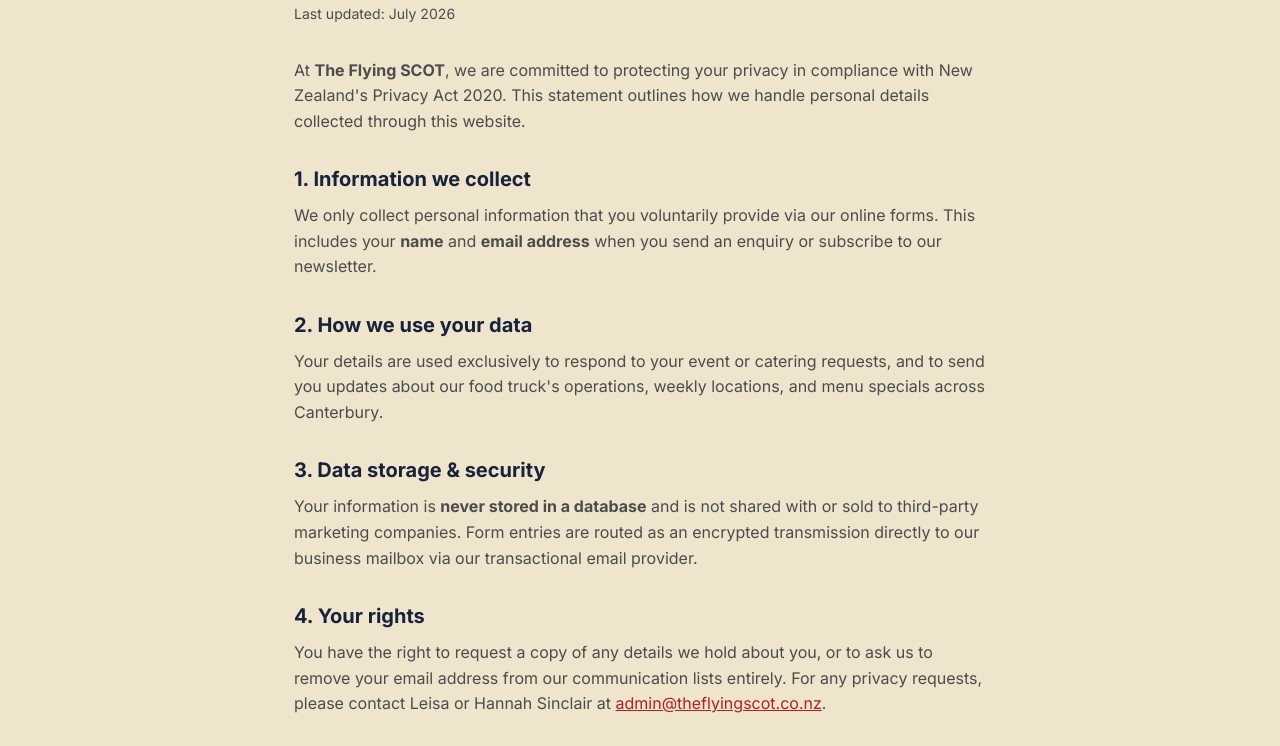
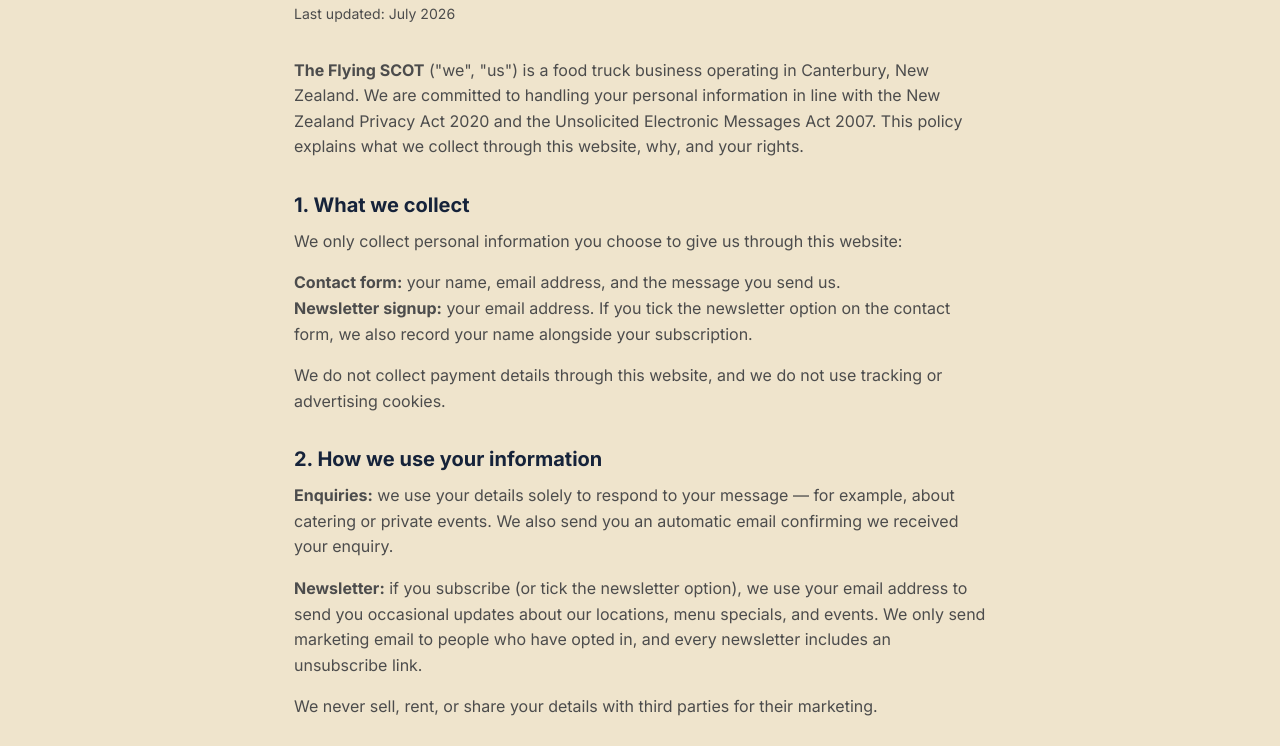
Before and after one commit to allang417/the-flying-scot, a website: page public/privacy.html in a window 1280 px wide. Shown: the part 202-948 px from the top of the page. Drawn offline with Linux system fonts and the light colour scheme.

Commit message:
Privacy policy updated for Resend storage and NZ compliance

```diff
--- a/public/privacy.html
+++ b/public/privacy.html
@@ -26,19 +26,35 @@
   <h1>Privacy Policy</h1>
   <p class="updated">Last updated: July 2026</p>
 
-  <p>At <strong>The Flying SCOT</strong>, we are committed to protecting your privacy in compliance with New Zealand's Privacy Act 2020. This statement outlines how we handle personal details collected through this website.</p>
+  <p><strong>The Flying SCOT</strong> ("we", "us") is a food truck business operating in Canterbury, New Zealand. We are committed to handling your personal information in line with the New Zealand Privacy Act 2020 and the Unsolicited Electronic Messages Act 2007. This policy explains what we collect through this website, why, and your rights.</p>
 
-  <h2>1. Information we collect</h2>
-  <p>We only collect personal information that you voluntarily provide via our online forms. This includes your <strong>name</strong> and <strong>email address</strong> when you send an enquiry or subscribe to our newsletter.</p>
+  <h2>1. What we collect</h2>
+  <p>We only collect personal information you choose to give us through this website:</p>
+  <p><strong>Contact form:</strong> your name, email address, and the message you send us.<br>
+  <strong>Newsletter signup:</strong> your email address. If you tick the newsletter option on the contact form, we also record your name alongside your subscription.</p>
+  <p>We do not collect payment details through this website, and we do not use tracking or advertising cookies.</p>
 
-  <h2>2. How we use your data</h2>
-  <p>Your details are used exclusively to respond to your event or catering requests, and to send you updates about our food truck's operations, weekly locations, and menu specials across Canterbury.</p>
+  <h2>2. How we use your information</h2>
+  <p><strong>Enquiries:</strong> we use your details solely to respond to your message — for example, about catering or private events. We also send you an automatic email confirming we received your enquiry.</p>
+  <p><strong>Newsletter:</strong> if you subscribe (or tick the newsletter option), we use your email address to send you occasional updates about our locations, menu specials, and events. We only send marketing email to people who have opted in, and every newsletter includes an unsubscribe link.</p>
+  <p>We never sell, rent, or share your details with third parties for their marketing.</p>
 
-  <h2>3. Data storage &amp; security</h2>
-  <p>Your information is <strong>never stored in a database</strong> and is not shared with or sold to third-party marketing companies. Form entries are routed as an encrypted transmission directly to our business mailbox via our transactional email provider.</p>
+  <h2>3. Where your information is stored</h2>
+  <p>Enquiry messages are delivered directly to our business mailbox and are not kept in a separate customer database.</p>
+  <p>Newsletter subscriptions are stored securely with <strong>Resend</strong>, the email service provider we use to deliver our emails and manage our subscriber list. Resend stores this information on secure servers which may be located outside New Zealand; we use it only under safeguards consistent with the Privacy Act, and only for the purposes described in this policy. You can read Resend's own privacy policy at resend.com.</p>
 
-  <h2>4. Your rights</h2>
-  <p>You have the right to request a copy of any details we hold about you, or to ask us to remove your email address from our communication lists entirely. For any privacy requests, please contact Leisa or Hannah Sinclair at <a href="mailto:admin@theflyingscot.co.nz">admin@theflyingscot.co.nz</a>.</p>
+  <h2>4. How long we keep it</h2>
+  <p>Enquiry emails are kept only as long as needed to handle your request and our ordinary business records. Newsletter details are kept until you unsubscribe or ask us to remove them, after which they are deleted from our subscriber list.</p>
+
+  <h2>5. Your rights</h2>
+  <p>Under the Privacy Act 2020 you have the right to ask for a copy of the personal information we hold about you, and to ask us to correct or delete it. You can unsubscribe from our newsletter at any time using the link in any newsletter email, or by contacting us directly.</p>
+  <p>For any privacy request, contact Leisa or Hannah Sinclair at <a href="mailto:admin@theflyingscot.co.nz">admin@theflyingscot.co.nz</a>. We will respond as soon as we reasonably can, and within the timeframes set by the Privacy Act.</p>
+
+  <h2>6. Complaints</h2>
+  <p>If you have a concern about how we have handled your information, please contact us first so we can put it right. If you are not satisfied with our response, you can complain to the Office of the Privacy Commissioner at <strong>privacy.org.nz</strong>.</p>
+
+  <h2>7. Changes to this policy</h2>
+  <p>If we change how we handle personal information, we will update this page and its "last updated" date.</p>
 
   <p style="margin-top: 2.5rem;"><a href="/" class="btn-primary">Return to home</a></p>
 </main>
```
